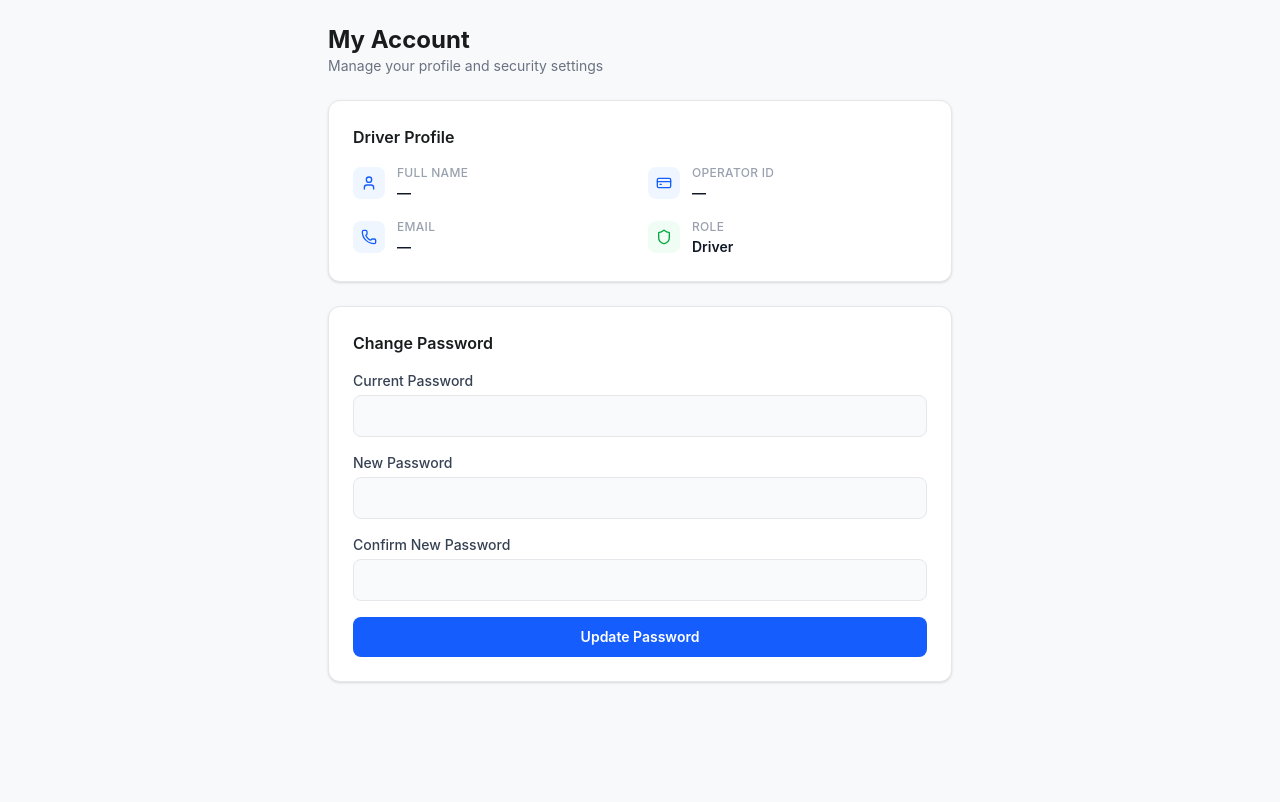
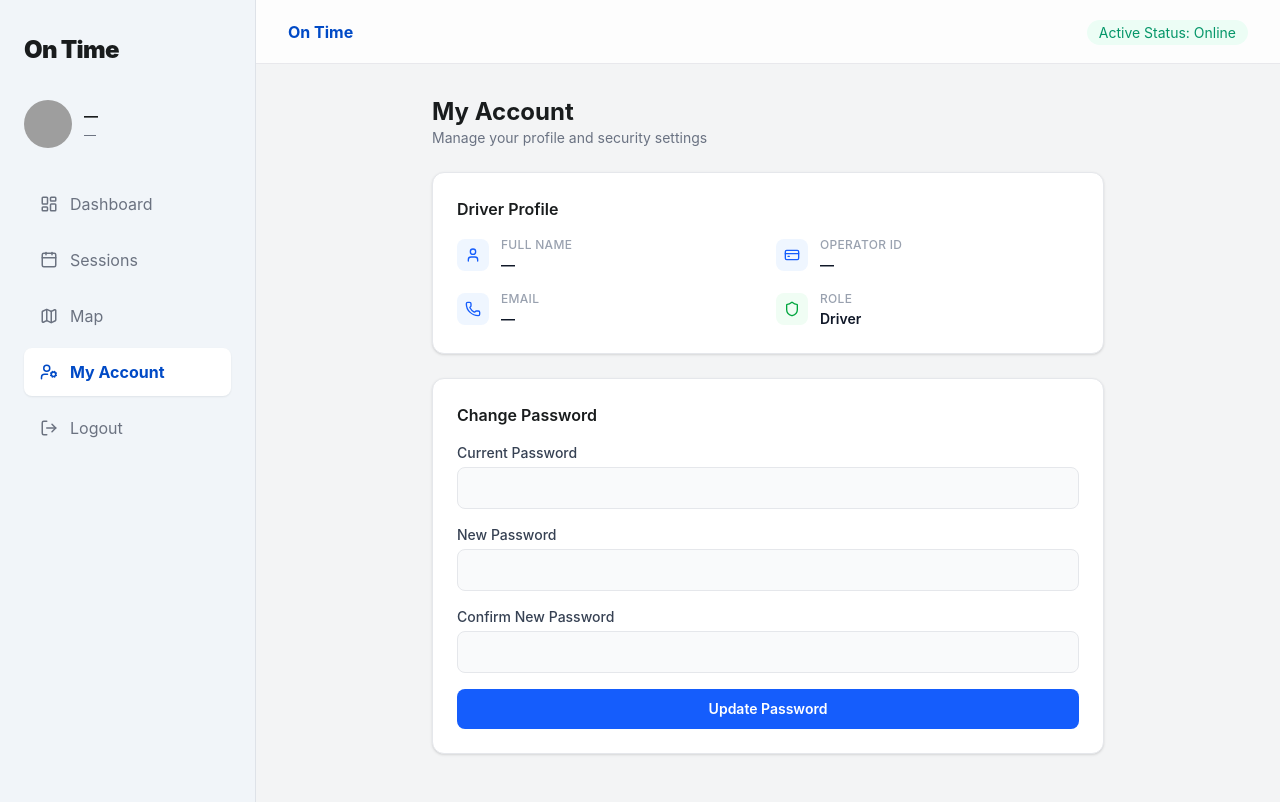
Before and after one commit to OnTime-SE-G/ontime-driver-web, a Next.js app: page /account in a window 1280 px wide. Built offline with nearby package versions, Linux system fonts and the light colour scheme; no server answers; grey boxes are pictures that could not be loaded.

Commit message:
fix: show driver name/id in sidebar and add layout to account page

```diff
--- a/app/account/page.tsx
+++ b/app/account/page.tsx
@@ -3,6 +3,8 @@
 import { useSession, signOut } from "next-auth/react";
 import { useState } from "react";
 import { User, CreditCard, Phone, Shield } from "lucide-react";
+import Sidebar from "@/app/components/sidebar";
+import TopBar from "@/app/components/TopBar";
 
 export default function AccountPage() {
   const { data: session } = useSession();
@@ -37,7 +39,12 @@ export default function AccountPage() {
   const inputCls = "w-full rounded-lg border border-gray-200 bg-gray-50 px-4 py-2.5 text-sm outline-none focus:border-blue-500 focus:ring-1 focus:ring-blue-500";
 
   return (
-    <div className="mx-auto max-w-2xl space-y-6 p-6">
+    <div className="sessions-shell">
+      <Sidebar />
+      <div className="sessions-main">
+        <TopBar />
+        <main className="sessions-content">
+    <div className="mx-auto max-w-2xl space-y-6">
       <div>
         <h1 className="text-2xl font-bold">My Account</h1>
         <p className="text-sm text-gray-500">Manage your profile and security settings</p>
@@ -123,5 +130,8 @@ export default function AccountPage() {
         </form>
       </div>
     </div>
+        </main>
+      </div>
+    </div>
   );
 }
--- a/app/components/sidebar.tsx
+++ b/app/components/sidebar.tsx
@@ -30,7 +30,7 @@ export default function Sidebar({ activeTab }: SidebarProps) {
 
         <div className="dashboard-driver">
           <Image
-            src="https://i.pravatar.cc/100"
+            src={`https://i.pravatar.cc/100?u=${session?.operatorId ?? "driver"}`}
             alt="Driver profile"
             width={48}
             height={48}
@@ -38,7 +38,7 @@ export default function Sidebar({ activeTab }: SidebarProps) {
             className="dashboard-driver-photo"
           />
           <div>
-            <p className="dashboard-driver-name">{session?.user?.name ?? "Driver"}</p>
+            <p className="dashboard-driver-name">{session?.user?.name ?? "—"}</p>
             <p className="dashboard-driver-id">{session?.operatorId ?? "—"}</p>
           </div>
         </div>
--- a/auth.ts
+++ b/auth.ts
@@ -42,12 +42,18 @@ export const { handlers, auth, signIn, signOut } = NextAuth({
       if (user) {
         token.accessToken = (user as { accessToken?: string }).accessToken;
         token.operatorId = (user as { operatorId?: string }).operatorId;
+        token.name = user.name;
+        token.email = user.email;
       }
       return token;
     },
     async session({ session, token }) {
       session.accessToken = token.accessToken as string;
       session.operatorId = token.operatorId as string;
+      if (session.user) {
+        session.user.name = token.name as string;
+        session.user.email = token.email as string;
+      }
       return session;
     },
   },
```
